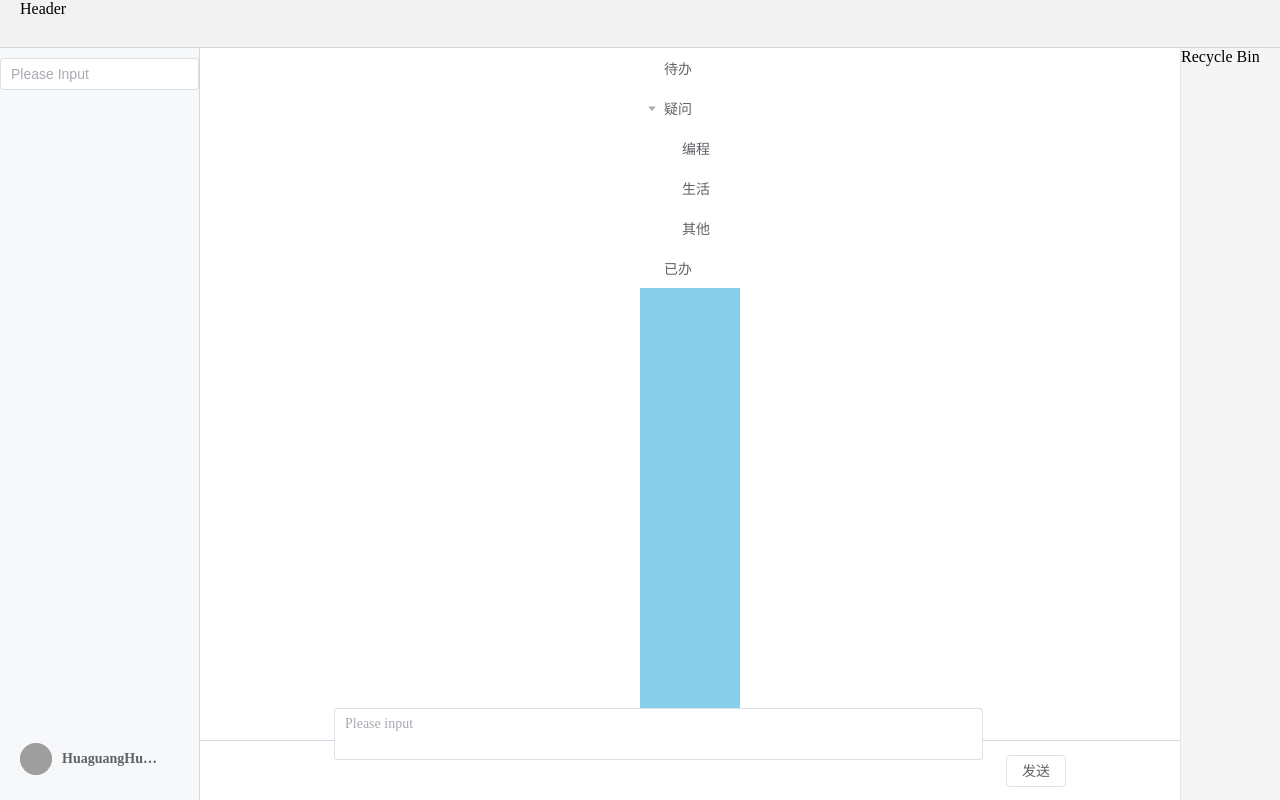
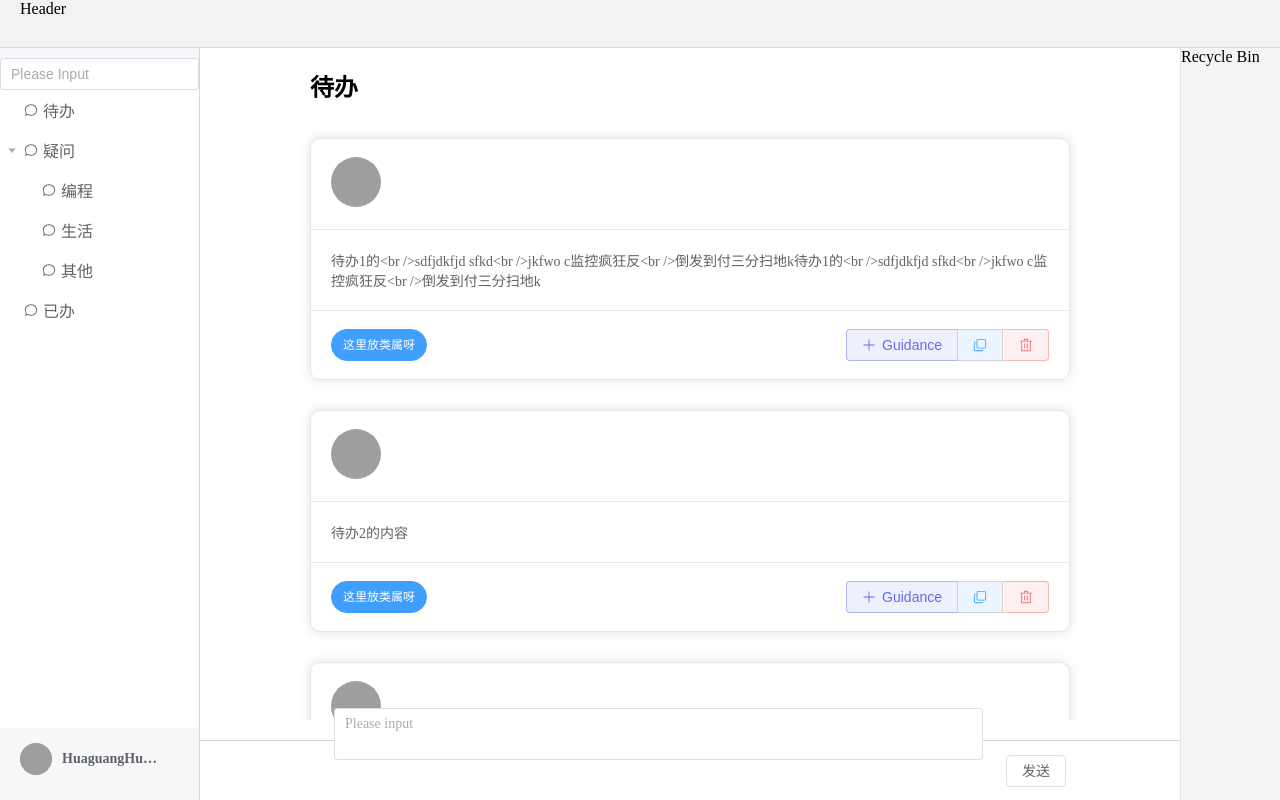
Before and after one commit to Huaguang-XinZhe/LingGuang_FE, a Vue app: page / in a window 1280 px wide. Built offline with nearby package versions, Linux system fonts and the light colour scheme; grey boxes are pictures that could not be loaded.

Commit message:
feat: ✨ 放置 CatTree 组件

```diff
--- a/src/App.vue
+++ b/src/App.vue
@@ -12,11 +12,11 @@
         <!-- 注意，千万不要忘记了 `-`，虽然它不会报错！ -->
         <!-- 会自动填充所有可用空间-->
         <el-main>
-          <!--          <MainList title="待办" />-->
+          <MainList title="待办" />
           <!--          <Test />-->
           <!--          <TestDraggable />-->
           <!--          <TestBase />-->
-          <TestTree />
+          <!--          <TestTree />-->
           <!--          <TestTree2 />-->
           <!--          <TestTree3 />-->
         </el-main>
@@ -34,7 +34,7 @@
 <script lang="ts" setup>
 import MdInput2 from "@/components/bottom-input/MdInput2.vue";
 import LeftAside from "@/components/left-aside/LeftAside.vue";
-import TestTree from "@/components/test/TestTree.vue";
+import MainList from "@/components/main/MainList.vue";
 </script>
 
 <style scoped>
--- /dev/null
+++ b/src/components/left-aside/CatTree.vue
@@ -0,0 +1,61 @@
+<template>
+  <el-tree
+    :data="data"
+    draggable
+    default-expand-all
+    render-after-expand
+    class="container"
+  >
+    <template #default="{ node, data }">
+      <el-row align="middle">
+        <!--        data 是当前 item 的对象-->
+        <!--        这里不能直接用 node，会报错！-->
+        <el-icon><ChatRound /></el-icon>
+        <el-text size="large" class="name">{{ node.label }}</el-text>
+      </el-row>
+    </template>
+  </el-tree>
+</template>
+
+<script setup lang="ts">
+import { ChatRound } from "@element-plus/icons-vue";
+
+const data = [
+  {
+    label: "待办",
+    children: [],
+  },
+  {
+    label: "疑问",
+    children: [
+      {
+        label: "编程",
+        children: [],
+      },
+      {
+        label: "生活",
+        children: [],
+      },
+      {
+        label: "其他",
+        children: [],
+      },
+    ],
+  },
+  {
+    label: "已办",
+    children: [],
+  },
+];
+</script>
+
+<style scoped>
+.container {
+  flex-grow: 1;
+  --el-tree-node-content-height: 40px;
+}
+.name {
+  margin-left: 5px;
+  margin-right: 20px;
+}
+</style>
--- a/src/components/left-aside/LeftAside.vue
+++ b/src/components/left-aside/LeftAside.vue
@@ -1,7 +1,7 @@
 <template>
   <div class="container">
     <CatSearchItem />
-    <div class="category-container"></div>
+    <CatTree />
     <UserItem />
   </div>
   <ProfileDialog />
@@ -11,6 +11,7 @@
 import ProfileDialog from "@/components/left-aside/ProfileDialog.vue";
 import UserItem from "@/components/left-aside/UserItem.vue";
 import CatSearchItem from "@/components/left-aside/CatSearchItem.vue";
+import CatTree from "@/components/left-aside/CatTree.vue";
 </script>
 
 <style scoped>
@@ -21,8 +22,4 @@ import CatSearchItem from "@/components/left-aside/CatSearchItem.vue";
   flex-direction: column;
   height: 100%; /* 指定高度为父容器的高度就必须去除 padding 和 margin，否则会有滚动条（要加得在父容器那里加） */
 }
-.category-container {
-  flex-grow: 1;
-  /*background-color: skyblue;*/
-}
 </style>
```
